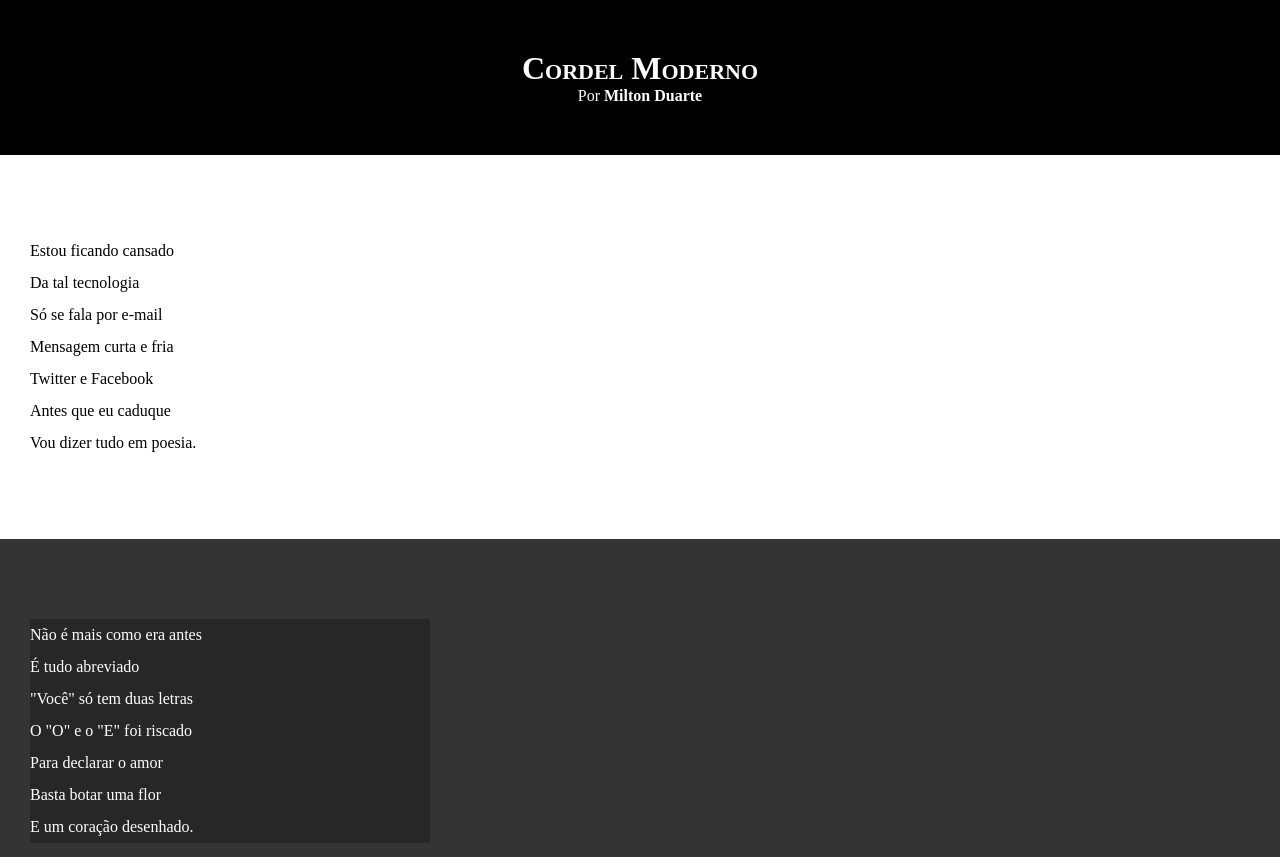
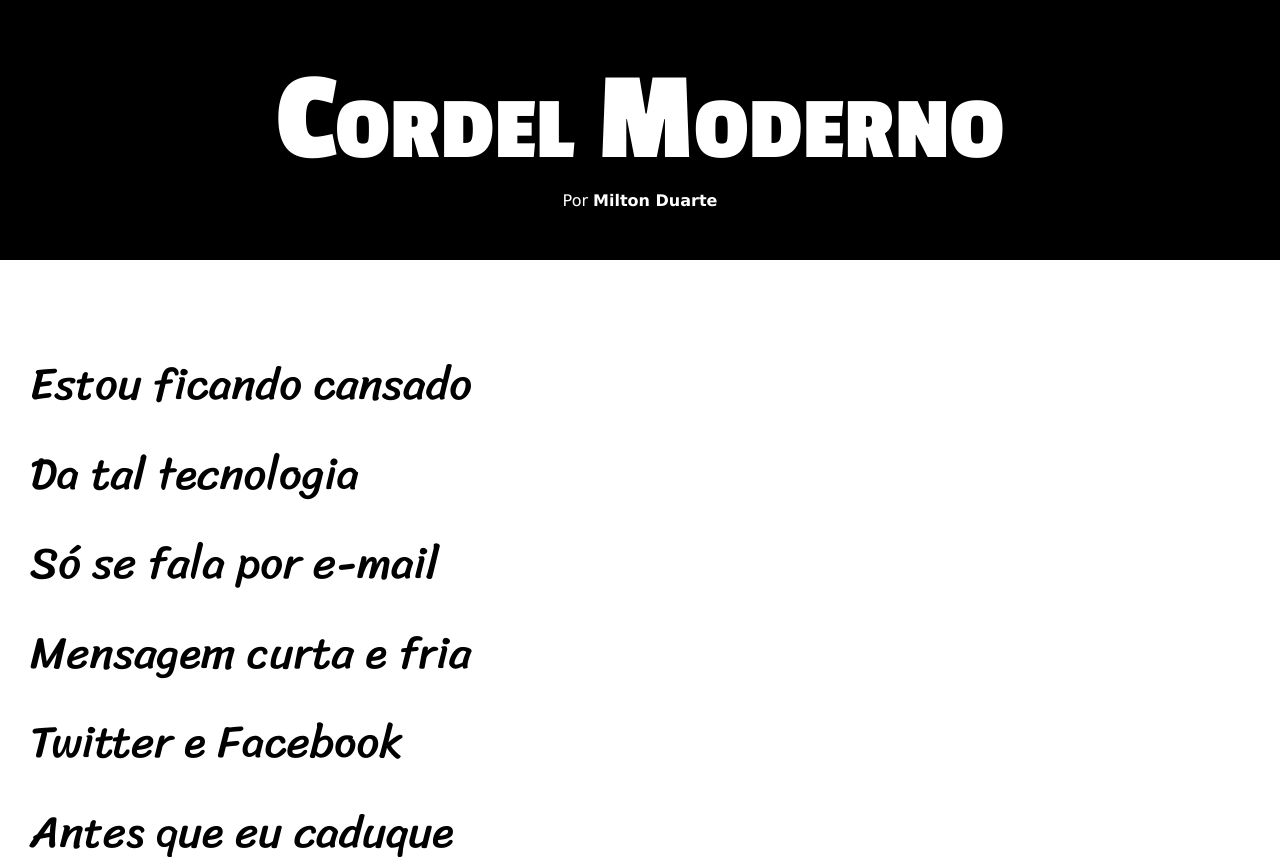
Before and after one commit to Mattheus910/html-css, a plain HTML site: page Desafios/d012/index.html in a window 1280 px wide. Shown: the top 857 px of the page. Drawn offline with Linux system fonts and the light colour scheme.

Commit message:
atualização de estilo desafio 12

```diff
--- a/Desafios/d012/estilo/style.css
+++ b/Desafios/d012/estilo/style.css
@@ -1,13 +1,27 @@
 @charset "UTF-8";
+
+@import url('https://fonts.googleapis.com/css2?family=Passion+One:wght@400;700;900&display=swap');
+
+@import url('https://fonts.googleapis.com/css2?family=Sriracha&display=swap');
+
+:root {
+
+    --font1: Verdana, Geneva, Tahoma, sans-serif;
+    --fonte2: 'Passion One', cursive;
+    --fonte3: 'Sriracha', cursive;
+
+}
 
 * {
     margin: 0px;
     padding: 0px;
+    font-size: 1em;
 }
 
 html, body {
     min-height: 100vh;
     background-color: darkgray;
+    font-family: var(--font1);
 }
 
 header {
@@ -19,6 +33,8 @@ header {
 header > h1 {
     padding-top: 50px;
     font-variant: small-caps;
+    font-family: var(--fonte2);
+    font-size: 10vw;
 }
 
 header > p {
@@ -40,6 +56,8 @@ section {
     padding-bottom: 10vh;
     padding-left: 30px;
     line-height: 2em;
+    font-family: var(--fonte3);
+    font-size: 3.5vw;
 }
 
 section.normal {
@@ -53,7 +71,8 @@ section.imagem {
 }
 
 section.imagem > p {
-    width: 400px;
+    display: inline-block;
+    padding: 5px;
     background-color: rgba(0, 0, 0, 0.253);
 }
 
```
